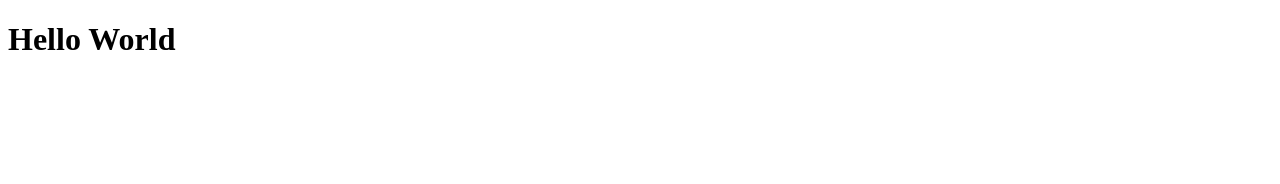
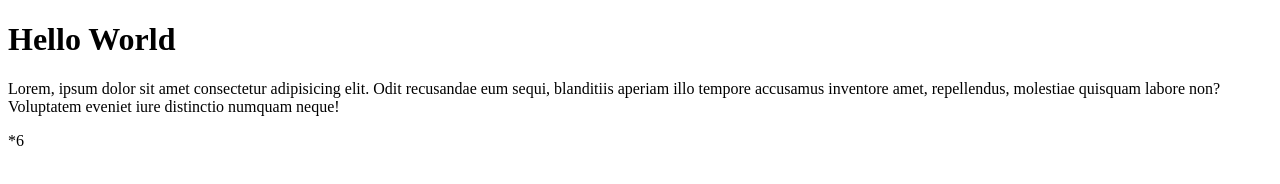
Before and after one commit to RANDRIAMORASATA/syncProject, a plain HTML site: page index.html in a window 1280 px wide. Drawn offline with Linux system fonts and the light colour scheme.

Commit message:
Add pragraphe

```diff
--- a/index.html
+++ b/index.html
@@ -7,5 +7,6 @@
 </head>
 <body>
     <h1>Hello World</h1>
+    <p>Lorem, ipsum dolor sit amet consectetur adipisicing elit. Odit recusandae eum sequi, blanditiis aperiam illo tempore accusamus inventore amet, repellendus, molestiae quisquam labore non? Voluptatem eveniet iure distinctio numquam neque!</p>*6
 </body>
 </html>
```
